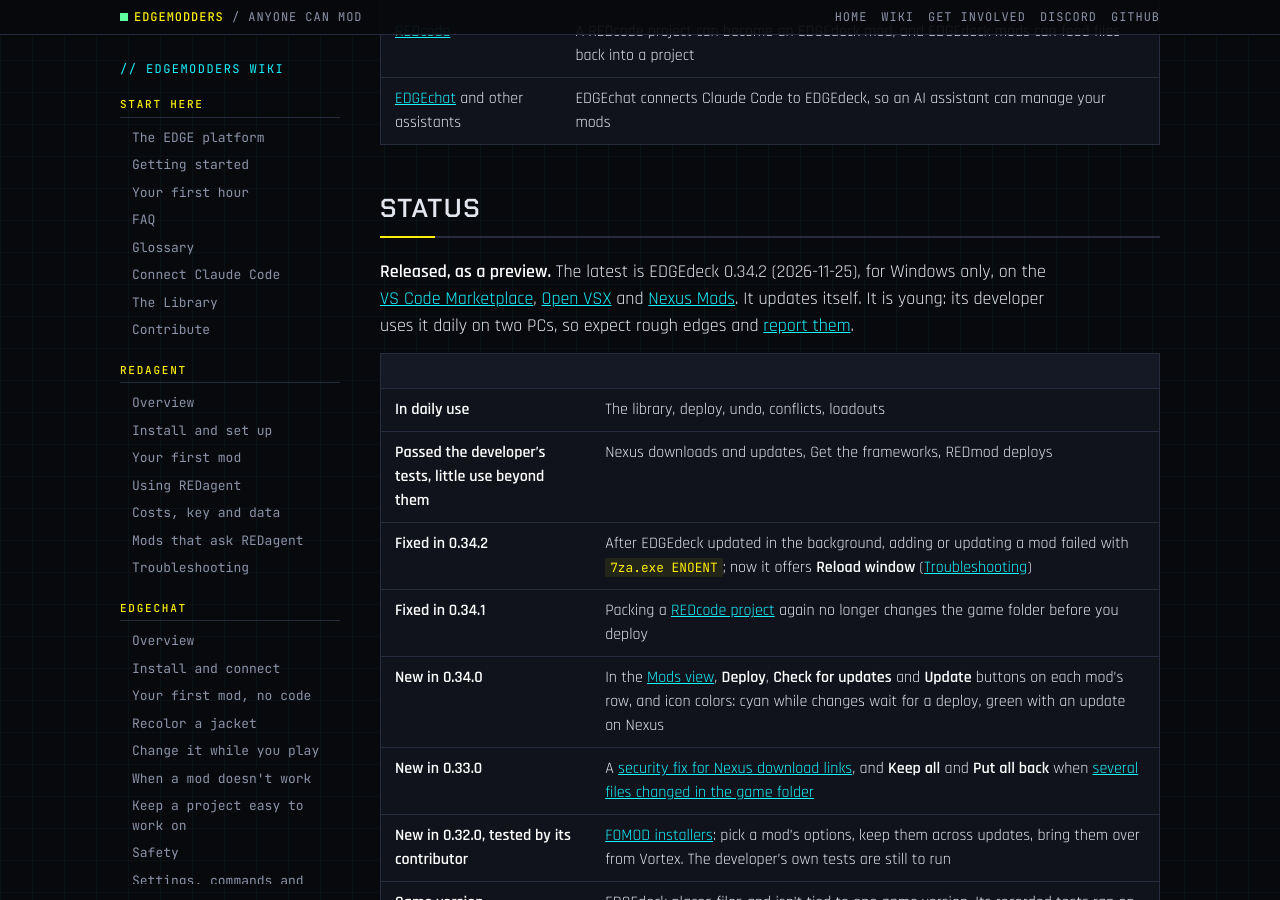
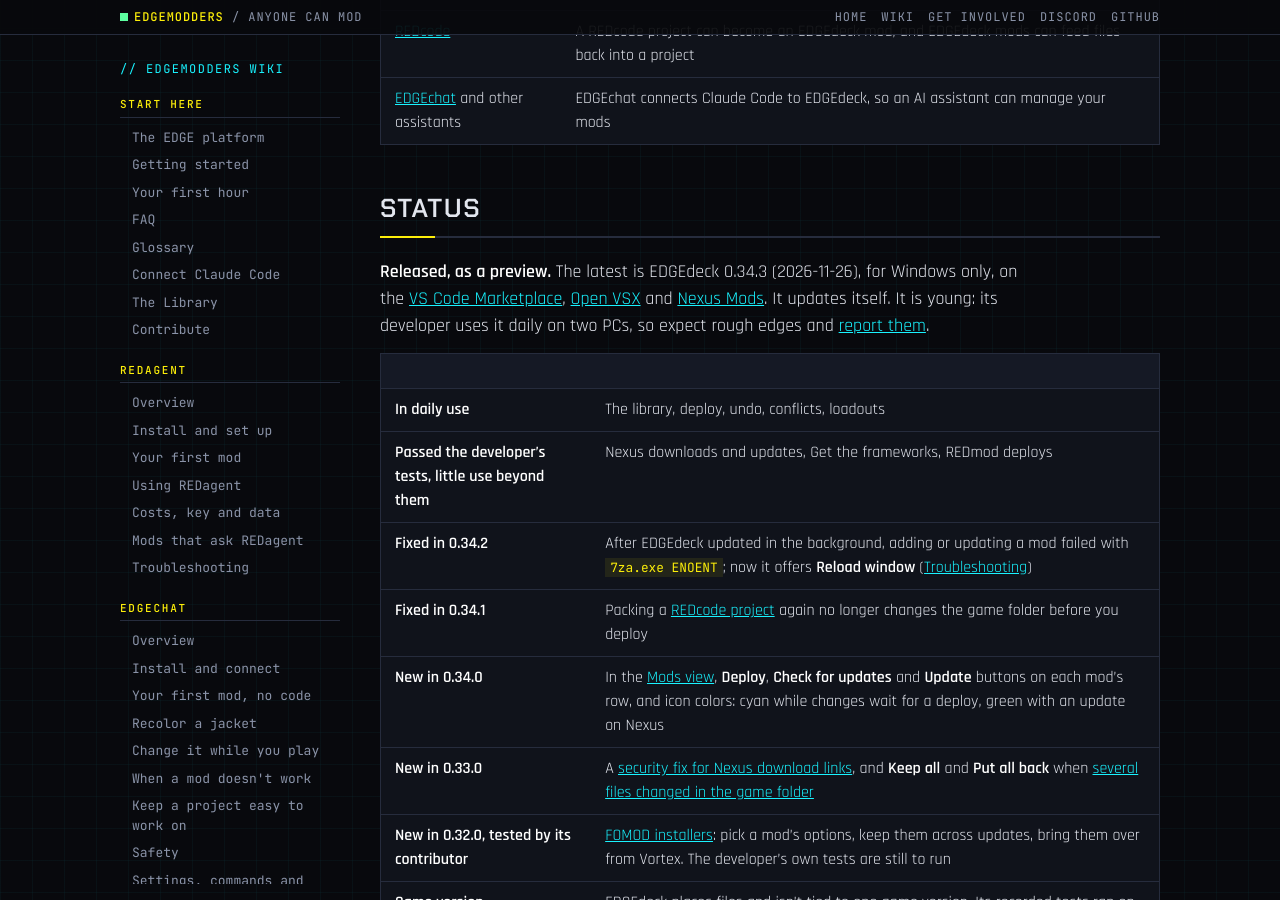
Before and after one commit to Edgemodders/EDGEweb, a Jekyll site: the page built from docs/wiki/edgedeck/index.md, in a window 1280 px wide and 900 px high, scrolled down 2372 px. Built offline with Jekyll 4.4.1, drawn with Linux system fonts in a browser that asks for light colours; some of the changed text lies outside the part shown.

Commit message:
EDGEdeck 0.34.3: version in the wiki, home, platform and dashboard
Co-Authored-By: Claude Opus 5.5 <noreply@anthropic.com>

```diff
--- a/docs/dashboard.html
+++ b/docs/dashboard.html
@@ -222,7 +222,7 @@ pre.how { background: #05060a; border: 1px solid var(--line); padding: 12px 14px
 </div>
 <div id="tip" role="tooltip"></div>
 
-<script src="assets/dashboard/status.js?v=400"></script>
+<script src="assets/dashboard/status.js?v=401"></script>
 <script>
 (function () {
   var S = window.EDGE_STATUS;
--- a/docs/index.html
+++ b/docs/index.html
@@ -128,7 +128,7 @@
     <article class="panel tool">
       <div class="head"><img src="assets/tools/edgedeck.png" alt=""><div><div class="name">EDGE<span>deck</span></div><div class="role">The mod manager</div></div></div>
       <p>A mod manager, like Vortex. One list of mods: switch them on and off, then press Deploy to put them in the game. Every deploy can be undone. It also shows when two mods change the same thing <em>inside</em> their files, which most mod managers can't see.</p>
-      <div class="status"><b class="g">Status:</b> 0.34.2, a preview, on the VS Code Marketplace, Open VSX and Nexus Mods, and built into EDGEkit. Its developer uses it every day</div>
+      <div class="status"><b class="g">Status:</b> 0.34.3, a preview, on the VS Code Marketplace, Open VSX and Nexus Mods, and built into EDGEkit. Its developer uses it every day</div>
       <div class="links"><a href="wiki/edgedeck/">Wiki</a><a href="https://edgemodders.github.io/EDGEdeck/">Docs</a><a href="https://edgemodders.github.io/EDGEdeck/design.html">Design</a><a href="https://github.com/Edgemodders/EDGEdeck">GitHub</a></div>
     </article>
 
--- a/docs/platform.html
+++ b/docs/platform.html
@@ -180,7 +180,7 @@
         <li>Shows conflicts inside mod archives, with a "let this one win" button</li>
         <li>Loadouts, sections, Vortex import, a command line and an MCP server for agents</li>
         <li>Gets the frameworks most mods need, and updates every mod, in one click. Can deploy or remove a single mod on its own</li>
-        <li>0.34.2, a preview, on the VS Code Marketplace, Open VSX and Nexus Mods, and built into EDGEkit. You sign in to Nexus by pasting a key from your Nexus account once</li>
+        <li>0.34.3, a preview, on the VS Code Marketplace, Open VSX and Nexus Mods, and built into EDGEkit. You sign in to Nexus by pasting a key from your Nexus account once</li>
       </ul>
       <div class="links"><a href="wiki/edgedeck/">Wiki</a><a href="https://edgemodders.github.io/EDGEdeck/">Docs</a><a href="https://edgemodders.github.io/EDGEdeck/design.html">Design</a><a href="https://github.com/Edgemodders/EDGEdeck">GitHub</a></div>
     </div>
--- a/docs/wiki/edgedeck/index.md
+++ b/docs/wiki/edgedeck/index.md
@@ -4,7 +4,7 @@ nav_title: Overview
 section: EDGEdeck
 order: 0
 description: "EDGEdeck, the EDGE platform's mod manager for Cyberpunk 2077: what it is, what it's for, why you might want it, and where to start."
-reviewed: 2026-11-25
+reviewed: 2026-11-26
 ---
 
 # EDGE<span class="y">deck</span>
@@ -55,7 +55,7 @@ EDGEdeck is the part of EDGE that puts mods into the game. It works on its own,
 
 ## Status
 
-**Released, as a preview.** The latest is EDGEdeck 0.34.2 (2026-11-25), for Windows only, on the [VS Code Marketplace](https://marketplace.visualstudio.com/items?itemName=edgemodders.edgedeck), [Open VSX](https://open-vsx.org/extension/edgemodders/edgedeck) and [Nexus Mods](https://www.nexusmods.com/cyberpunk2077/mods/35420). It updates itself. It is young: its developer uses it daily on two PCs, so expect rough edges and [report them](https://github.com/Edgemodders/EDGEdeck/issues).
+**Released, as a preview.** The latest is EDGEdeck 0.34.3 (2026-11-26), for Windows only, on the [VS Code Marketplace](https://marketplace.visualstudio.com/items?itemName=edgemodders.edgedeck), [Open VSX](https://open-vsx.org/extension/edgemodders/edgedeck) and [Nexus Mods](https://www.nexusmods.com/cyberpunk2077/mods/35420). It updates itself. It is young: its developer uses it daily on two PCs, so expect rough edges and [report them](https://github.com/Edgemodders/EDGEdeck/issues).
 
 | | |
 |---|---|
```
Also changed, not shown: docs/wiki/index.md (+1 -1 lines), docs/assets/dashboard/status.js.
